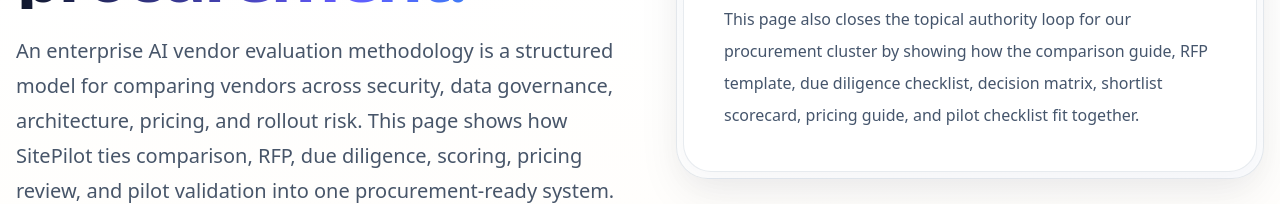
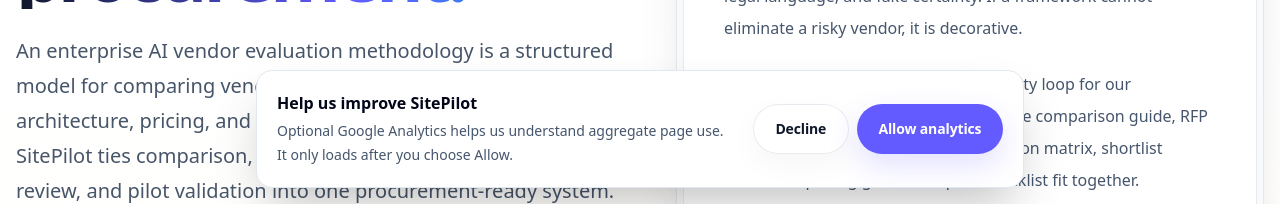
Before and after one commit to teccoxie2/sitepilot, a Next.js app: page /methodology in a window 1280 px wide. Shown: the part 596-800 px from the top of the page. Built offline with nearby package versions, Linux system fonts and the light colour scheme; no server answers.

Commit message:
Add consent-aware analytics and evidence notes

```diff
--- a/src/app/layout.tsx
+++ b/src/app/layout.tsx
@@ -3,7 +3,7 @@ import { Geist, Geist_Mono } from "next/font/google";
 import "./globals.css";
 import Header from "@/components/Header";
 import Footer from "@/components/Footer";
-import GoogleAnalytics from "@/components/GoogleAnalytics";
+import AnalyticsConsent from "@/components/AnalyticsConsent";
 
 const gaMeasurementId = process.env.NEXT_PUBLIC_GA_MEASUREMENT_ID;
 
@@ -47,7 +47,7 @@ export default function RootLayout({
           <Header />
           <main id="main-content" className="page-wrap min-h-screen">{children}</main>
           <Footer />
-          {gaMeasurementId ? <GoogleAnalytics measurementId={gaMeasurementId} /> : null}
+          <AnalyticsConsent measurementId={gaMeasurementId} />
         </div>
       </body>
     </html>
--- a/src/app/methodology/page.tsx
+++ b/src/app/methodology/page.tsx
@@ -122,6 +122,9 @@ export default function MethodologyPage() {
               <p className="page-lead text-lg md:text-xl max-w-2xl mb-8">
                 An enterprise AI vendor evaluation methodology is a structured model for comparing vendors across security, data governance, architecture, pricing, and rollout risk. This page shows how SitePilot ties comparison, RFP, due diligence, scoring, pricing review, and pilot validation into one procurement-ready system.
               </p>
+              <p className="max-w-2xl rounded-2xl border border-amber-200 bg-amber-50 px-5 py-4 text-sm leading-6 text-amber-950">
+                Quantitative figures on planning pages are illustrative scenarios unless a dated source and method are shown on that page. Validate assumptions against vendor documentation, pilot evidence, and your own costs before making a procurement decision.
+              </p>
 
               <div className="flex flex-wrap gap-3 mb-10">
                 <Link href="/enterprise-ai-vendor-comparison-guide-2026" className="btn-brand">
--- a/src/app/privacy/page.tsx
+++ b/src/app/privacy/page.tsx
@@ -22,7 +22,7 @@ const sections = [
   {
     title: '2. Information collection',
     body:
-      'We collect minimal data required to provide our services, primarily Google Analytics 4 (GA4) for traffic analysis and server-side logs for security monitoring. No personally identifiable information is stored without explicit consent.',
+      'We collect minimal data required to provide our services. Optional Google Analytics 4 (GA4) loads only after a visitor opts in, while server-side logs support security monitoring. No personally identifiable information is stored without explicit consent.',
     icon: Eye,
   },
   {
--- /dev/null
+++ b/src/components/AnalyticsConsent.tsx
@@ -0,0 +1,60 @@
+'use client'
+
+import { useSyncExternalStore } from 'react'
+import GoogleAnalytics from './GoogleAnalytics'
+
+const consentKey = 'sitepilot-analytics-consent'
+type Consent = 'accepted' | 'rejected' | null
+
+function subscribe(onChange: () => void) {
+  window.addEventListener('sitepilot-consent-change', onChange)
+  return () => window.removeEventListener('sitepilot-consent-change', onChange)
+}
+
+function getSnapshot(): Consent {
+  const value = window.localStorage.getItem(consentKey)
+  return value === 'accepted' || value === 'rejected' ? value : null
+}
+
+function getServerSnapshot(): Consent {
+  return null
+}
+
+function setConsent(value: Exclude<Consent, null>) {
+  window.localStorage.setItem(consentKey, value)
+  window.dispatchEvent(new Event('sitepilot-consent-change'))
+}
+
+export default function AnalyticsConsent({ measurementId }: { measurementId?: string }) {
+  const consent = useSyncExternalStore(subscribe, getSnapshot, getServerSnapshot)
+
+  if (!measurementId || consent === 'rejected') return null
+
+  return (
+    <>
+      {consent === 'accepted' ? <GoogleAnalytics measurementId={measurementId} /> : null}
+      {consent === null ? (
+        <div
+          role="dialog"
+          aria-labelledby="analytics-consent-title"
+          className="fixed inset-x-4 bottom-4 z-50 mx-auto flex max-w-3xl flex-col gap-4 rounded-2xl border border-slate-200 bg-white p-5 shadow-2xl sm:flex-row sm:items-center sm:justify-between"
+        >
+          <div>
+            <h2 id="analytics-consent-title" className="font-semibold text-slate-950">Help us improve SitePilot</h2>
+            <p className="mt-1 text-sm leading-6 text-slate-600">
+              Optional Google Analytics helps us understand aggregate page use. It only loads after you choose Allow.
+            </p>
+          </div>
+          <div className="flex shrink-0 gap-2">
+            <button type="button" onClick={() => setConsent('rejected')} className="btn-secondary px-4 py-2 text-sm">
+              Decline
+            </button>
+            <button type="button" onClick={() => setConsent('accepted')} className="btn-brand px-4 py-2 text-sm">
+              Allow analytics
+            </button>
+          </div>
+        </div>
+      ) : null}
+    </>
+  )
+}
```
